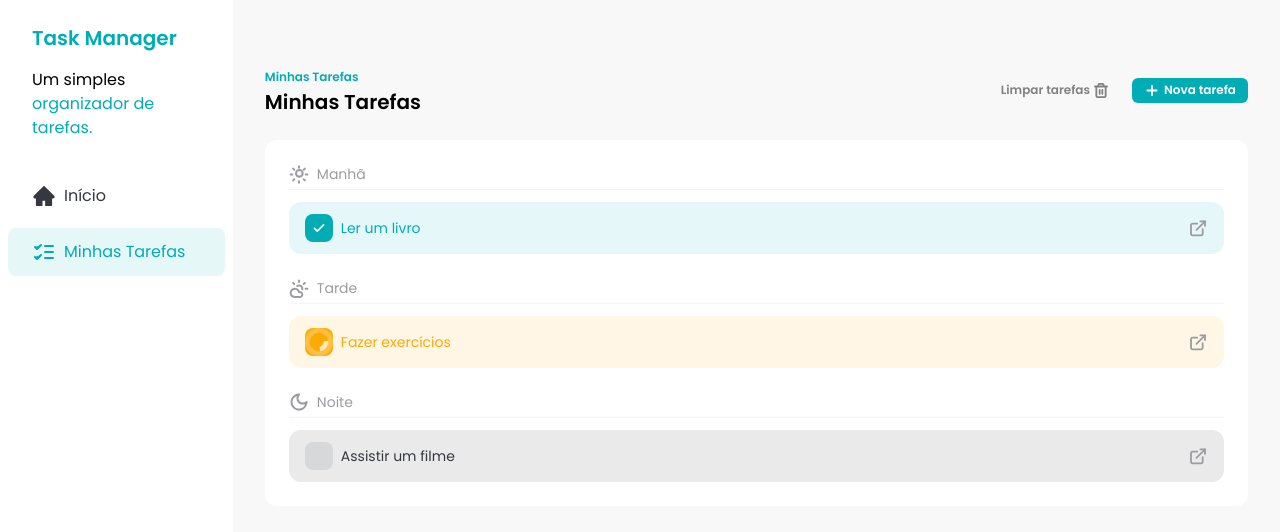
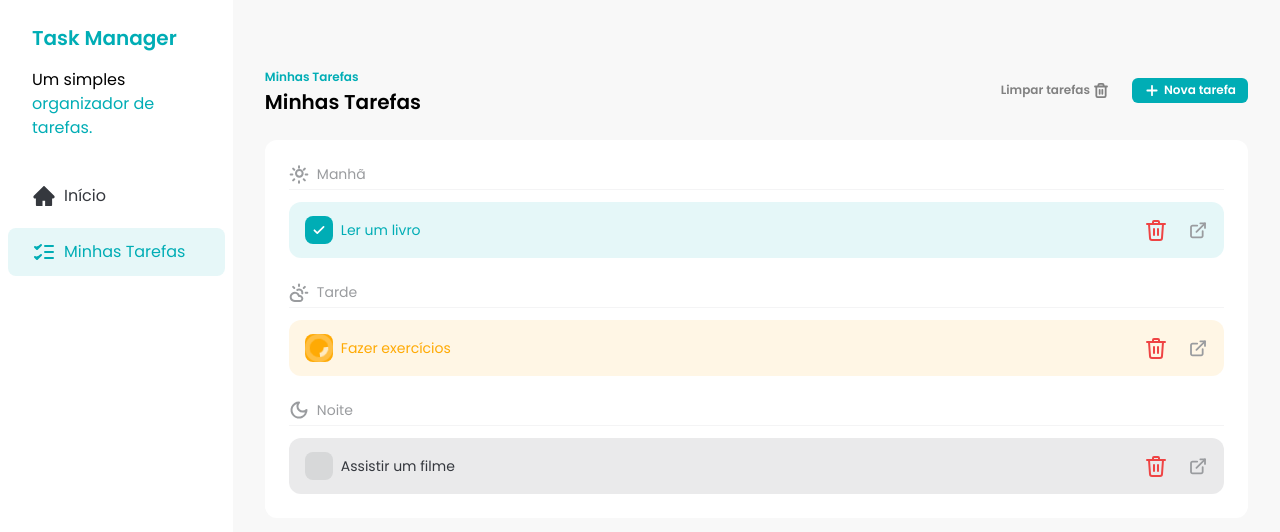
Before and after one commit to isac1708/FSC-TASK-MANAGER-REACT, a React (Vite) app: page / in a window 1280 px wide. Shown: the top 532 px of the page. Built offline with nearby package versions, Linux system fonts and the light colour scheme.

Commit message:
feat: ensure task can be deleted

```diff
--- a/src/components/Button.jsx
+++ b/src/components/Button.jsx
@@ -1,4 +1,4 @@
-const Button = ({children,variant="primary"}) => {
+const Button = ({children,variant="primary", ...rest}) => {
     const getVariantClasses = () => {
         if (variant === "primary") {
             return "bg-[#00ADB5] text-white";
@@ -8,7 +8,8 @@ const Button = ({children,variant="primary"}) => {
         }
         return "";
     };
-    return <button className={`rounded-md px-3 py-1 text-xs flex items-center gap-1 font-semibold hover:opacity-80 transition ${getVariantClasses()}`}>
+    return <button className={`rounded-md px-3 py-1 text-xs flex items-center gap-1 font-semibold hover:opacity-80 transition ${getVariantClasses()}`}
+    {...rest}>
         {children}
     </button>;
 };
--- a/src/components/TaskItem.jsx
+++ b/src/components/TaskItem.jsx
@@ -1,10 +1,12 @@
 import CheckIcon from "../assets/icons/check.svg?react";
 import LoaderIcon from "../assets/icons/LoaderIcon";
 import DetailsIcon from "../assets/icons/details.svg?react";
+import TrashIcon from "../assets/icons/trash_icon.svg?react";
+import Button from "../components/Button";
 
 
 
-const TaskItem = ({task,handleTaskCheckBoxClick}) => {
+const TaskItem = ({task, handleTaskCheckBoxClick, handleTaskDeleteClick}) => {
     const getStatusClasses=()=>{
         if(task.status === "done"){
             return "bg-[#00ADB5]   text-[#00ADB5]";
@@ -31,7 +33,12 @@ const TaskItem = ({task,handleTaskCheckBoxClick}) => {
     </label>
     {task.title}
     </div>
+    <div className="flex items-center gap-2">
+    <Button variant="ghost" onClick={() => handleTaskDeleteClick(task.id)}>
+        <TrashIcon className="text-red-500"/>
+    </Button>
     <a  href="#" className="hove-opacity-75 transition "> <DetailsIcon/> </a>
+    </div>
 </div>);
 }
 export default TaskItem;
--- a/src/components/Tasks.jsx
+++ b/src/components/Tasks.jsx
@@ -14,6 +14,12 @@ const Tasks = () => {
   const morningTasks = tasks.filter((task) => task.time === "morning");
   const afternoonTasks = tasks.filter((task) => task.time === "afternoon");
   const nightTasks = tasks.filter((task) => task.time === "night");
+
+
+   const handleTaskDeleteClick = (taskId) => { // função que filtra as tarefas e remove a tarefa que foi deletada
+     const newTasks = tasks.filter((task) => task.id !== taskId);
+     setTasks(newTasks);
+   };
 
 const handleTaskCheckBoxClick=( taskId) => {
   let newTasks = tasks.map(task =>{
@@ -66,7 +72,8 @@ const handleTaskCheckBoxClick=( taskId) => {
         <div className="space-y-3">
           <TasksSeparator title="Manhã" icon={<SunIcon />} />
           {morningTasks.map((task) => (
-            <TaskItem key={task.id} task={task} handleTaskCheckBoxClick={handleTaskCheckBoxClick} />
+            <TaskItem key={task.id} task={task} handleCheckBoxClick={handleTaskCheckBoxClick}
+            handleTaskDeleteClick={handleTaskDeleteClick} />
           ))}
         </div>
 
@@ -74,7 +81,8 @@ const handleTaskCheckBoxClick=( taskId) => {
         <div className="my-6 space-y-3">
           <TasksSeparator title="Tarde" icon={<CloudSunIcon />} />
           {afternoonTasks.map((task) => (
-            <TaskItem key={task.id} task={task} handleTaskCheckBoxClick={handleTaskCheckBoxClick} />
+            <TaskItem key={task.id} task={task} handleCheckBoxClick={handleTaskCheckBoxClick}
+            handleTaskDeleteClick={handleTaskDeleteClick} />
           ))}
         </div>
 
@@ -82,7 +90,8 @@ const handleTaskCheckBoxClick=( taskId) => {
         <div className="space-y-3">
           <TasksSeparator title="Noite" icon={<MoonIcon />} />
           {nightTasks.map((task) => (
-           <TaskItem key={task.id} task={task} handleTaskCheckBoxClick={handleTaskCheckBoxClick} />
+           <TaskItem key={task.id} task={task} handleCheckBoxClick={handleTaskCheckBoxClick}
+           handleTaskDeleteClick={handleTaskDeleteClick}/>
           ))}
         </div>
       </div>
```
Also changed, not shown: src/assets/icons/trash_icon.svg (added).
